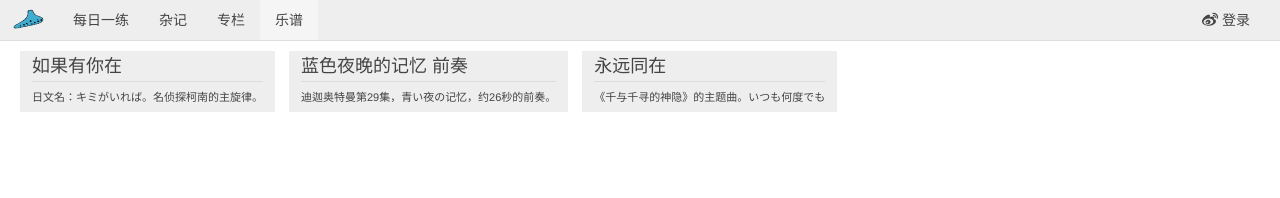
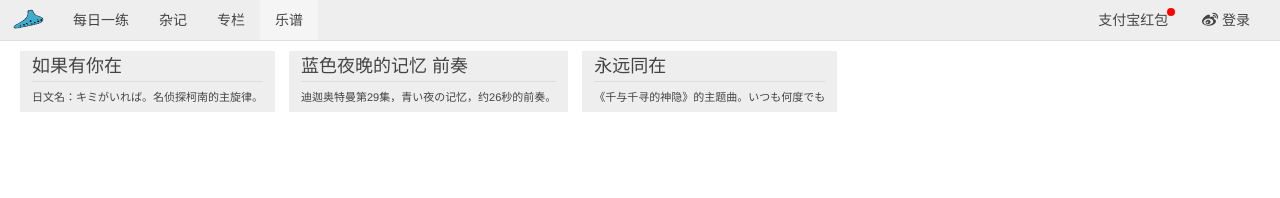
Before and after one commit to playay/playay.github.io, a Jekyll site: the page built from index.html, in a window 1280 px wide. Shown: the top 198 px of the page. Built offline with Jekyll 4.4.1, drawn with Linux system fonts in a browser that asks for light colours; comment, search, counter and statistics services are not loaded.

Commit message:
陶笛日记

```diff
--- a/_includes/alipay-red-bao.html
+++ b/_includes/alipay-red-bao.html
@@ -1,4 +1,4 @@
-<ul id="alipay-red-bao-ul" class="uk-navbar-nav uk-visible-large uk-hidden">
+<ul id="alipay-red-bao-ul" class="uk-navbar-nav uk-visible-large">
     <li class="uk-parent" data-uk-dropdown="{'remaintime':200}">
         <a id="alipay-red-bao" v-on:mouseover="view()"></a>
         <div id="alipay-red-bao-img" class="uk-dropdown uk-dropdown-small" style="width:240px;"></div>
```
